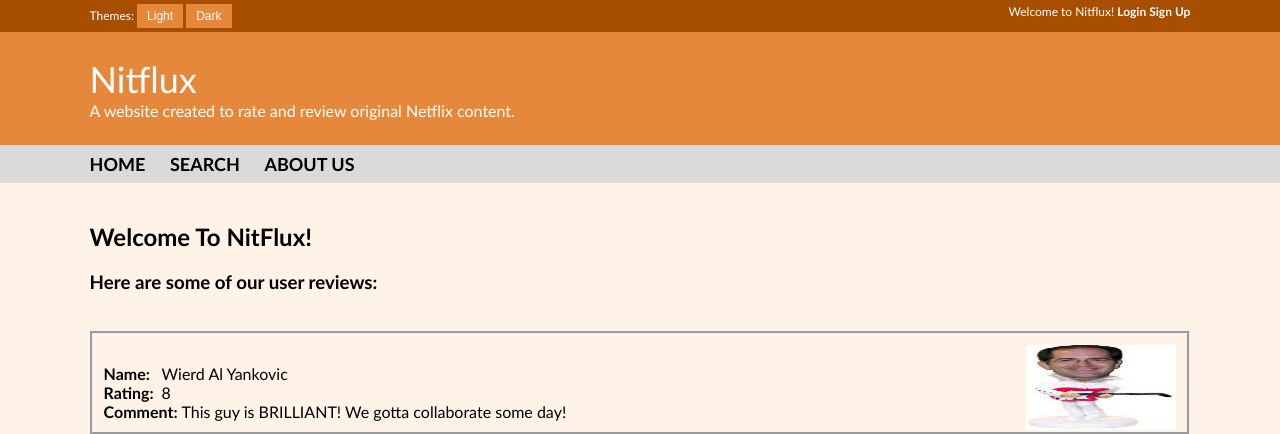
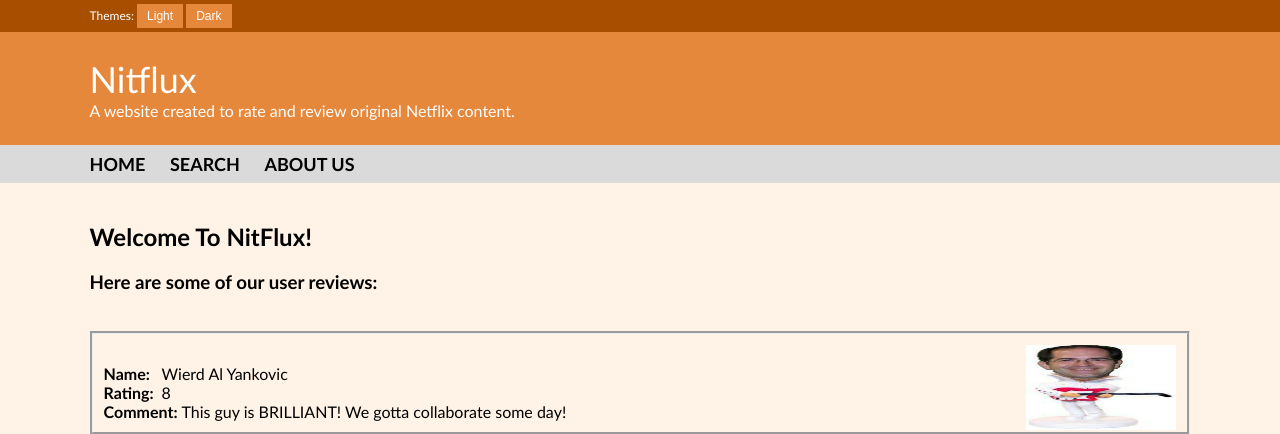
Before and after one commit to abehnan/nitflux, a PHP site: page /nitflux/home.php in a window 1280 px wide. Shown: the top 434 px of the page. Run offline with PHP 8.4, Linux system fonts and the light colour scheme; data comes from the database, SQL or seed files in the repository.

Commit message:
commented out the login/username buttons

```diff
--- a/about.html
+++ b/about.html
@@ -12,11 +12,11 @@
     Themes:
     <button type="button" class="mybutton" onclick="switchLight()">Light</button>
     <button type="button" class="mybutton" onclick="switchDark()">Dark</button>
-    <span style="float:right">
+    <!-- <span style="float:right">
       Welcome to Nitflux!
       <a class="loginlink" href="https://i.ytimg.com/vi/e9FM-FkDeWs/maxresdefault.jpg">Login</a>
       <a class="loginlink" href="https://i.ytimg.com/vi/e9FM-FkDeWs/maxresdefault.jpg">Sign Up</a>
-    </span>
+    </span> -->
   </div>
 
   <div id="titlebar" class="titlebar">
--- a/entry.php
+++ b/entry.php
@@ -11,11 +11,11 @@
     Themes:
     <button type="button" class="mybutton" onclick="switchLight()">Light</button>
     <button type="button" class="mybutton" onclick="switchDark()">Dark</button>
-    <span style="float:right">
+    <!-- <span style="float:right">
       Welcome to Nitflux!
       <a class="loginlink" href="https://i.ytimg.com/vi/e9FM-FkDeWs/maxresdefault.jpg">Login</a>
       <a class="loginlink" href="https://i.ytimg.com/vi/e9FM-FkDeWs/maxresdefault.jpg">Sign Up</a>
-    </span>
+    </span> -->
   </div>
 
 <div id="titlebar" class="titlebar">
--- a/home.php
+++ b/home.php
@@ -11,11 +11,11 @@
     Themes:
     <button type="button" class="mybutton" onclick="switchLight()">Light</button>
     <button type="button" class="mybutton" onclick="switchDark()">Dark</button>
-    <span style="float:right">
+    <!-- <span style="float:right">
       Welcome to Nitflux!
       <a class="loginlink" href="https://i.ytimg.com/vi/e9FM-FkDeWs/maxresdefault.jpg">Login</a>
       <a class="loginlink" href="https://i.ytimg.com/vi/e9FM-FkDeWs/maxresdefault.jpg">Sign Up</a>
-    </span>
+    </span> -->
   </div>
 
   <div id="titlebar" class="titlebar">
--- a/search.php
+++ b/search.php
@@ -11,11 +11,11 @@
   Themes:
   <button type="button" class="mybutton" onclick="switchLight()">Light</button>
   <button type="button" class="mybutton" onclick="switchDark()">Dark</button>
-  <span style="float:right">
+  <!-- <span style="float:right">
     Welcome to Nitflux!
     <a class="loginlink" href="https://i.ytimg.com/vi/e9FM-FkDeWs/maxresdefault.jpg">Login</a>
     <a class="loginlink" href="https://i.ytimg.com/vi/e9FM-FkDeWs/maxresdefault.jpg">Sign Up</a>
-  </span>
+  </span> -->
 </div>
 
   <div id="titlebar" class="titlebar">
```
